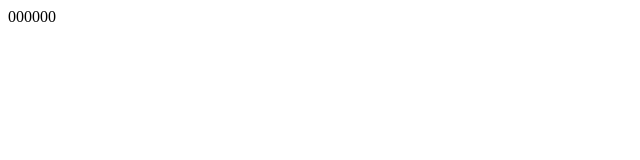
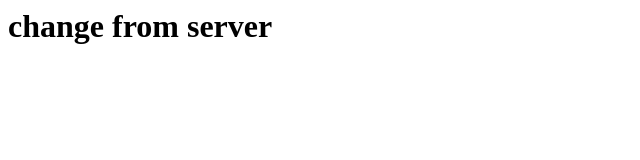
Before and after one commit to haiyang1991Liu/GitFirsrtTest, a plain HTML site: page third.html in a window 1280 px wide. Shown: the whole page, without its empty margins (0-640 px from the left). Drawn offline with Linux system fonts and the light colour scheme.

Commit message:
Update third.html

```diff
--- a/third.html
+++ b/third.html
@@ -6,6 +6,6 @@
     <title>Document</title>
 </head>
 <body>
-    000000
+    <h1>change from server</h1>
 </body>
 </html>
```
